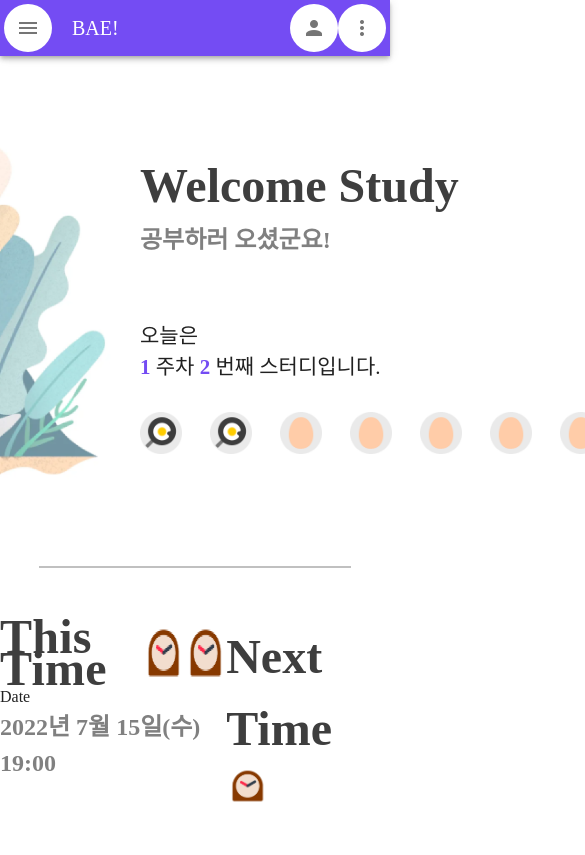
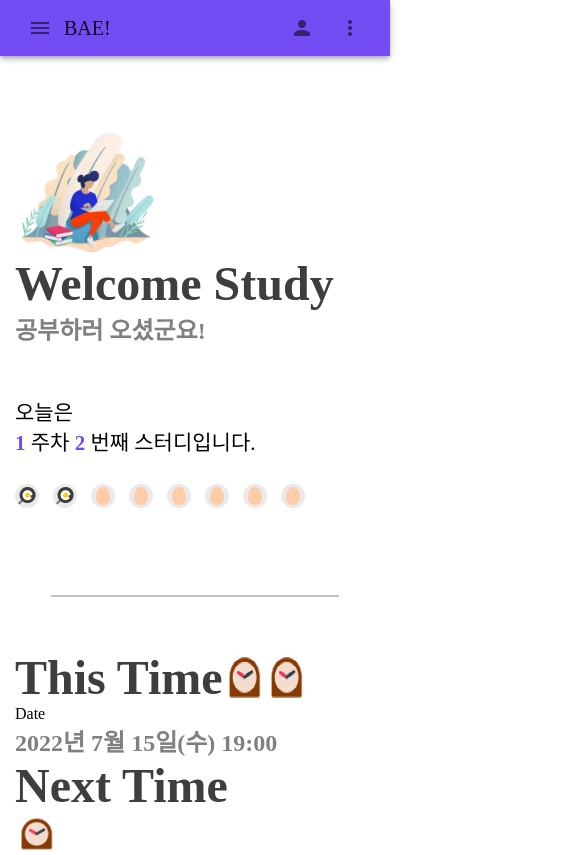
Before and after one commit to baebae02/pybo-frontend, a Vue app: page /study in a window 390 px wide. Shown: the top 855 px of the page, 585 px wide, since content can reach past the window. Built offline with nearby package versions, Linux system fonts and the light colour scheme.

Commit message:
feat: responsive

```diff
--- a/src/App.vue
+++ b/src/App.vue
@@ -1,10 +1,11 @@
 <template>
-  <v-app>
+  <div class="app">
+    <meta name="viewport" content="width=device-width, initial-scale=1.0">
     <GNB/>
-    <v-main>
+    <div class="content">
       <router-view :key="$route.fullPath"/>
-    </v-main>
-  </v-app>
+    </div>
+  </div>
 </template>
 
 <script>
@@ -20,8 +21,24 @@ export default {
 };
 </script>
 <style>
-    .GNB {
-        position: fixed;
-        top: 0;
-    }
+
+* { font-family: 'Noto Sans KR'; }
+
+.app {
+    width: 100%;
+    height: auto;
+}
+.content {
+    margin: 0px 15px;
+}
+body {
+  margin: 0;
+}
+p {
+  margin: 0;
+}
+button {
+  padding: 0;
+}
+
 </style>
--- a/src/views/Study.vue
+++ b/src/views/Study.vue
@@ -1,7 +1,7 @@
 <template>
     <div class="template">
         <div class="top">
-            <img id="study" src="@/assets/study.png" width="450px">
+            <img class="study" src="@/assets/study.png">
             <div class="textArea">
                 <TextOption Bold="true" content="Welcome Study"></TextOption>
                 <TextOption Gray="true" content="공부하러 오셨군요!"></TextOption>
@@ -13,10 +13,10 @@
                 </div>
                 <div class="progress">
                     <div v-for="index in current" :key="index">
-                        <img id="fry" src="@/assets/fry.png" width="42px"/>
+                        <img id="fry" src="@/assets/fry.png"/>
                     </div>
                     <div v-for="index in total-current" :key="index">
-                        <img id="fry" src="@/assets/egg.png" width="42px"/>
+                        <img id="fry" src="@/assets/egg.png"/>
                     </div>
                 </div>
             </div>
@@ -62,11 +62,17 @@ export default {
         justify-content: center;
         align-items: center;
         flex-direction: column;
+        width: 100%;
+        height: auto;
     }
     .top {
         display: flex;
         justify-content: center;
         margin-top: 128px;
+        width: 100%;
+    }
+    .top .study {
+        width: 450px;
     }
     .textArea {
         display: flex;
@@ -83,6 +89,7 @@ export default {
     }
     #fry {
         margin-right: 28px;
+         width: 42px;
     }
     .splitBar {
         width: 80%;
@@ -106,4 +113,19 @@ export default {
             }
         }
     }
+    @media (max-width: 800px) {
+    .top {
+        flex-direction: column;
+    }
+    .top .study {
+        width: 150px;
+    }
+    #fry {
+        margin-right: 14px;
+        width: 24px;
+    }
+    .bottom {
+        flex-direction: column;
+    }
+}
 </style>
```
